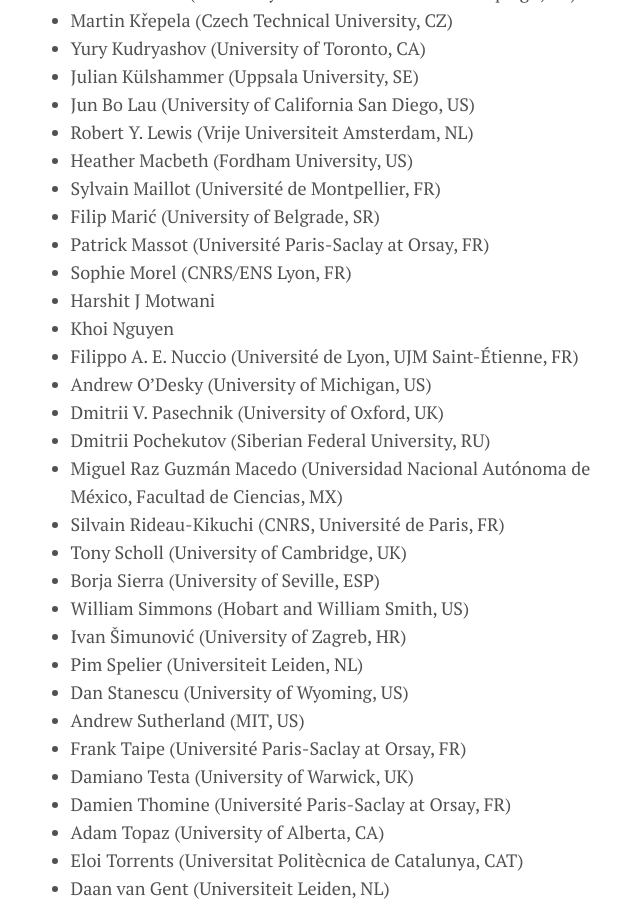
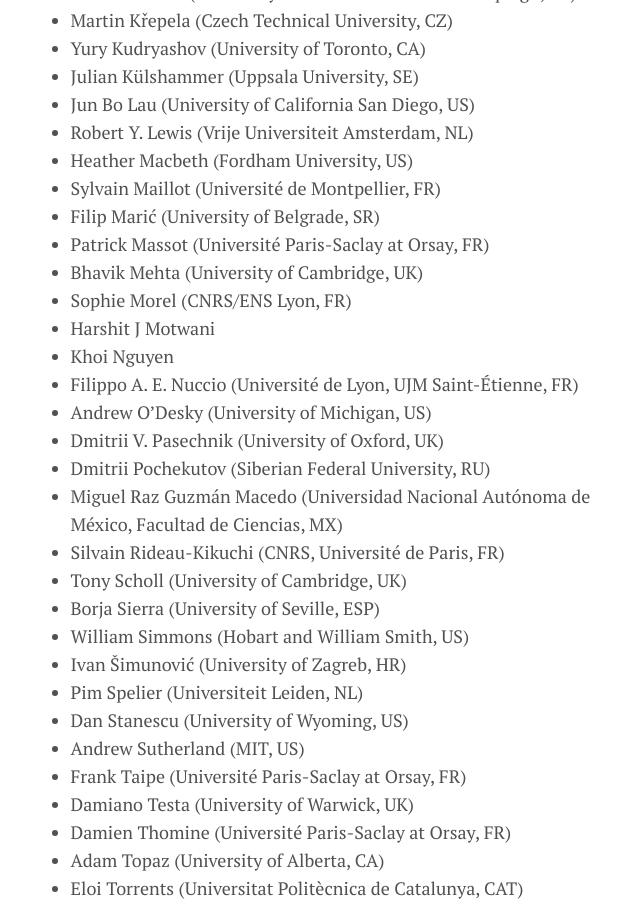
Before and after one commit to leanprover-community/lftcm2020, a Jekyll site: the page built from docs/participants.md, in a window 1280 px wide and 900 px high, scrolled down 1226 px. Shown: the whole window, without its empty margins (302-942 px from the left). Built offline with Jekyll 4.4.1, drawn with Linux system fonts in a browser that asks for light colours.

Commit message:
Add name to participants

```diff
--- a/docs/participants.md
+++ b/docs/participants.md
@@ -59,6 +59,7 @@
 * Sylvain Maillot (Université de Montpellier, FR)
 * Filip Marić (University of Belgrade, SR)
 * Patrick Massot (Université Paris-Saclay at Orsay, FR)
+* Bhavik Mehta (University of Cambridge, UK)
 * Sophie Morel (CNRS/ENS Lyon, FR)
 * Harshit J Motwani
 * Khoi Nguyen
```
